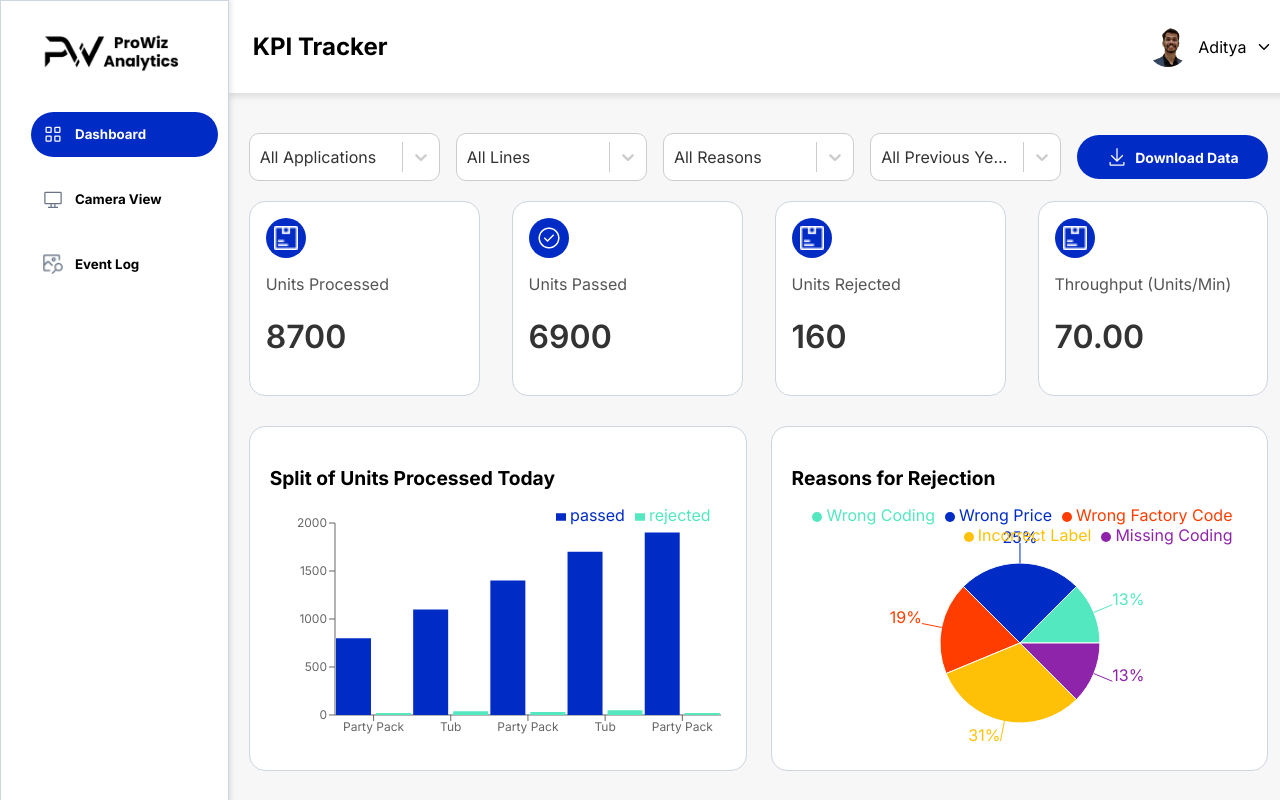
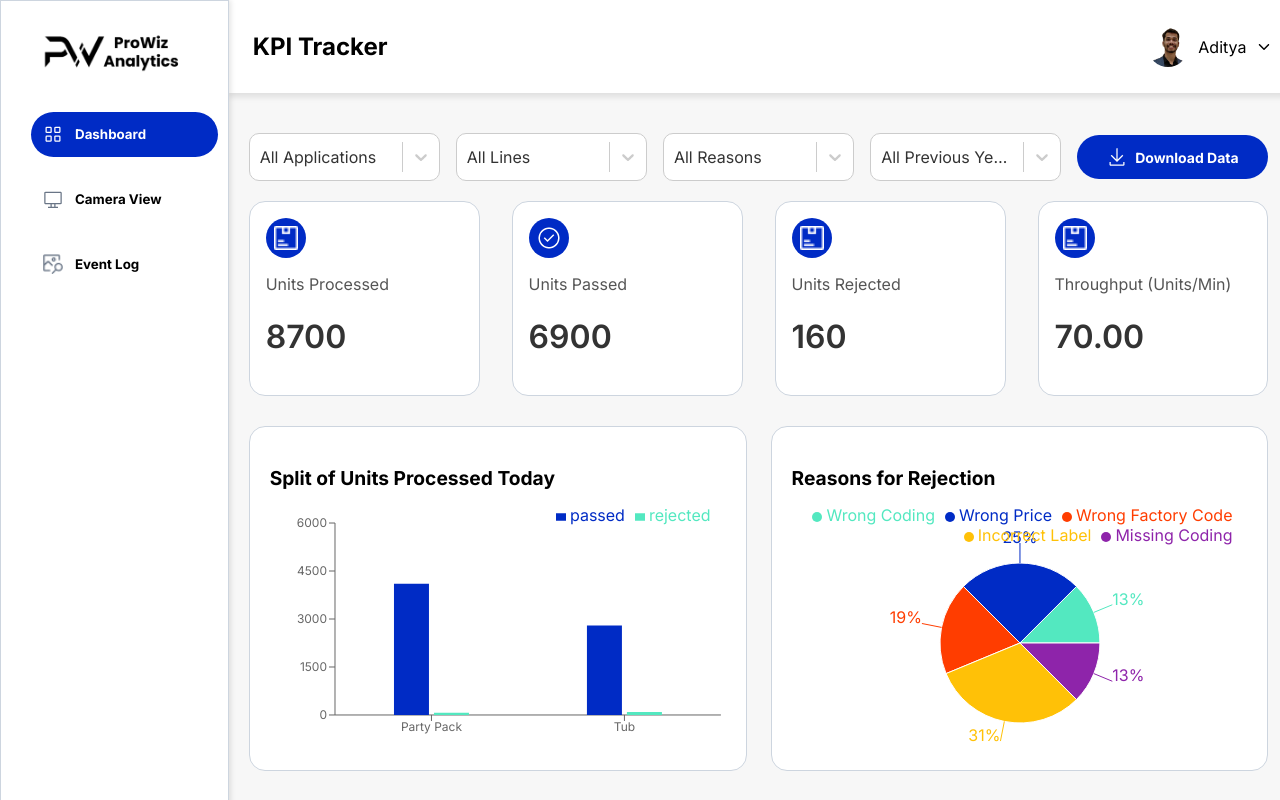
Before and after one commit to adityarajbenn/kpi-dashboard, a React (Create React App) app: page / in a window 1280 px wide. Shown: the top 800 px of the page. Built offline with nearby package versions, Linux system fonts and the light colour scheme.

Commit message:
saving all duplicate in one to show just one chart for one particular data set

```diff
--- a/src/components/BarChartComponent.js
+++ b/src/components/BarChartComponent.js
@@ -21,11 +21,33 @@ const Title = styled.h3`
 
 
 const BarChartComponent = (filteredData) => {
+  const mergeProductData = (data) => {
+    const productMap = {};
+
+    data.forEach((entry) => {
+      const productKey = entry.product;
+
+      if (!productMap[productKey]) {
+        productMap[productKey] = { ...entry };
+      } else {
+        productMap[productKey].passed += entry.passed;
+        productMap[productKey].rejected += entry.rejected;
+        productMap[productKey].unitsProcessed += entry.unitsProcessed;
+        productMap[productKey].throughput = (
+          (productMap[productKey].passed / productMap[productKey].unitsProcessed) * 100
+        ).toFixed(2); // Update throughput based on new values
+      }
+    });
+
+    return Object.values(productMap);
+  };
+
+  const mergedData = mergeProductData(filteredData.data);
   return (
     <ChartContainer>
       <Title>Split of Units Processed Today</Title>
       <ResponsiveContainer width="100%" height={250}>
-        <BarChart data={filteredData.data} barCategoryGap="20%" barGap={5}>
+        <BarChart data={mergedData} barCategoryGap="20%" barGap={5}>
           <XAxis dataKey="product" tick={{ fontSize: 12 }} />
           <YAxis tick={{ fontSize: 12 }} />
           <Tooltip />
```
